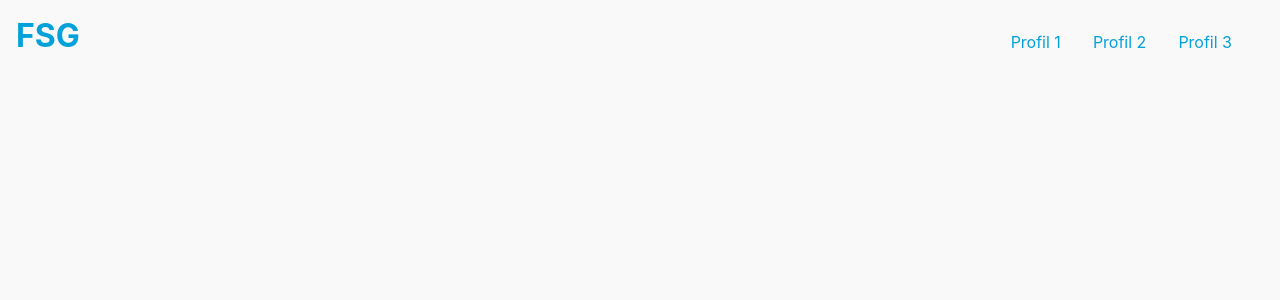
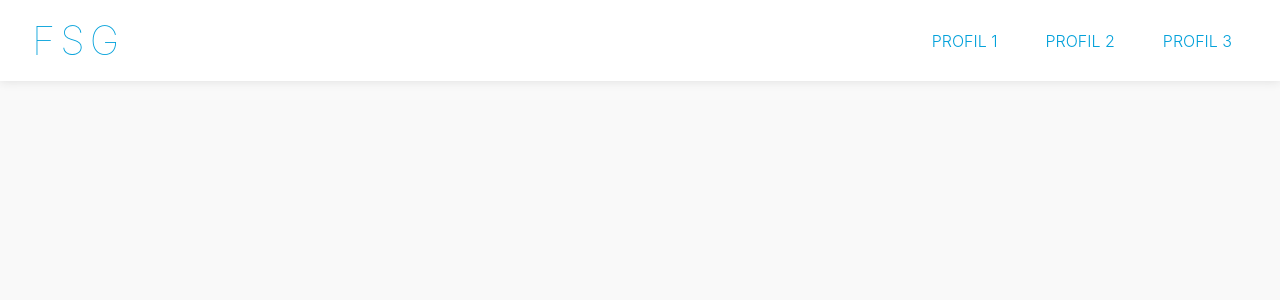
Before and after one commit to Gexa/fsg-portfolio, a Next.js app: page / in a window 1280 px wide. Shown: the top 300 px of the page. Built offline with nearby package versions, Linux system fonts and the light colour scheme.

Commit message:
basic styling pt.2

```diff
--- a/assets/scss/components/Header.module.scss
+++ b/assets/scss/components/Header.module.scss
@@ -1,3 +1,4 @@
+@use "sass:math";
 @import '../var/defaults';
 
 .header {
@@ -5,20 +6,41 @@
     margin: 0 auto;
     flex-direction: row;
     justify-content: space-between;
-
+    align-items: center;
+    min-height: 80px;
+    padding: 0 math.div($grid-gutter-width, 4);
+    background: $header-bg;
+    box-shadow: 0 0 10px $header-shadow;
 
     h1 {
-        align-self: flex-start;
-        flex: 1;
         .logo {
             cursor: pointer;
+            font-size: 2.5rem;
+            letter-spacing: 5px;
         }
+        font-weight: lighter;
     }
 
     .navbar {
-        padding: $grid-gutter-width / 2;
-        a {
-            padding: $grid-gutter-width / 4;
+        flex: 1;
+        > ul {
+            list-style: none;
+            padding: 0;
+            margin: 0;
+            width: 100%;
+            display: flex;
+            justify-content: flex-end;
+
+            li {
+                margin: 0 math.div($grid-gutter-width, 4) 0 0;
+                a {
+                    padding: math.div($grid-gutter-width, 8) math.div($grid-gutter-width, 4);
+                    display: inline-block;
+                    color: $primary;
+                    text-transform: uppercase;
+                    font-weight: 300;
+                }
+            }
         }
     }
 }
--- a/assets/scss/globals.scss
+++ b/assets/scss/globals.scss
@@ -8,6 +8,7 @@ body {
   font-family: -apple-system, BlinkMacSystemFont, Segoe UI, Roboto, Oxygen,
     Ubuntu, Cantarell, Fira Sans, Droid Sans, Helvetica Neue, sans-serif;
   background-color: $body-bg;
+
 }
 
 a {
--- a/assets/scss/pages/index.module.scss
+++ b/assets/scss/pages/index.module.scss
@@ -1,3 +1,5 @@
+@import '../var/defaults';
+
 .container {
     padding: 0;
     margin: 0;
--- a/assets/scss/var/_defaults.scss
+++ b/assets/scss/var/_defaults.scss
@@ -14,7 +14,7 @@ $headings-color: #222222;
 $modal-content-bg: #fafafa;
 $modal-header-border-color: #dddddd;
 $modal-footer-border-color: #dddddd;
-$link-color: #03a1da;
+$link-color: #006c93;
 $yellow: #ffffcc;
 $dark: #111111;
 $hamburger-layer-color: #fff;
--- a/components/Layout/Header/Header.tsx
+++ b/components/Layout/Header/Header.tsx
@@ -14,9 +14,17 @@ const Header:React.FunctionComponent = (props?: any): JSX.Element => {
                 </Link>
             </h1>
             <nav className={styles.navbar}>
-                <Link href="/developers/prof-1">Profil 1</Link>
-                <Link href="/developers/prof-2">Profil 2</Link>
-                <Link href="/developers/prof-3">Profil 3</Link>
+                <ul>
+                    <li>
+                        <Link href="/developers/prof-1">Profil 1</Link>
+                    </li>
+                    <li>
+                        <Link href="/developers/prof-2">Profil 2</Link>
+                    </li>
+                    <li>
+                        <Link href="/developers/prof-3">Profil 3</Link>
+                    </li>
+                </ul>
             </nav>
         </header>
     )
```
Also changed, not shown: assets/scss/pages/404.module.scss (+5 -7 lines).
